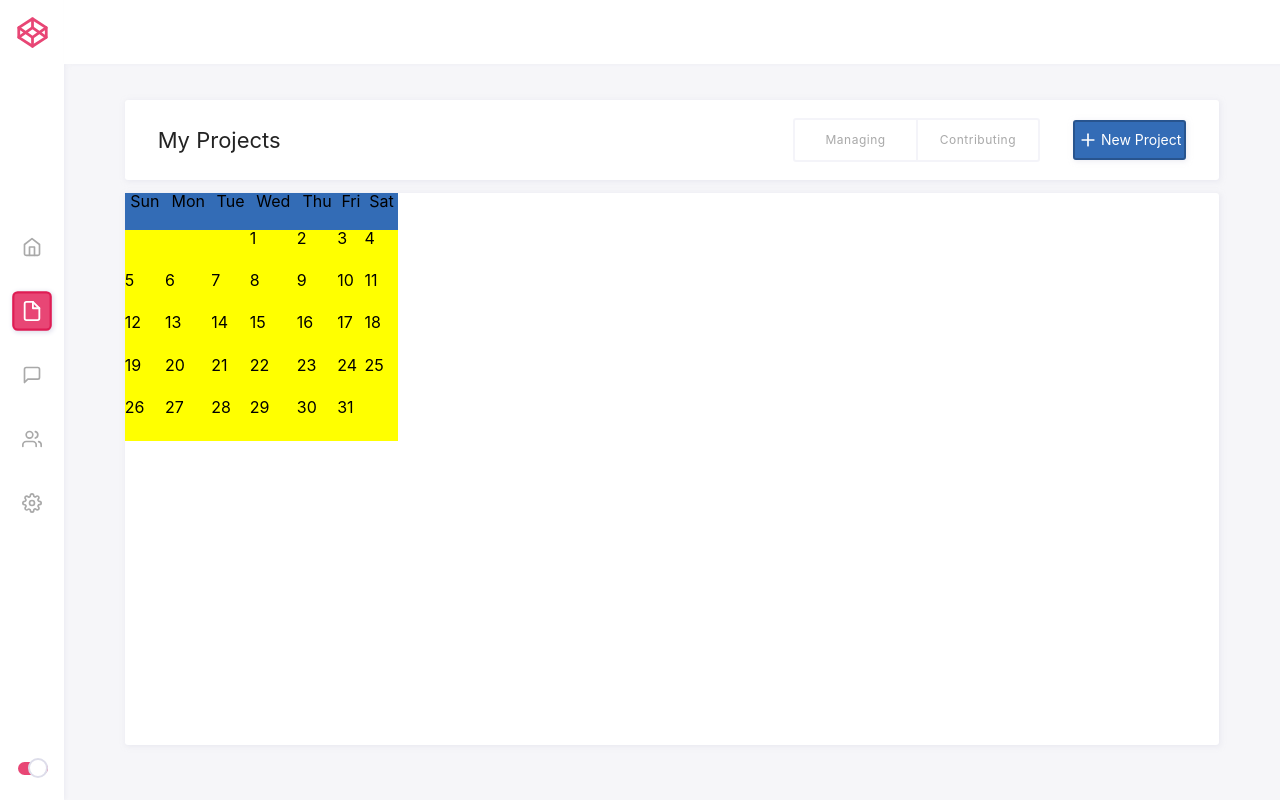
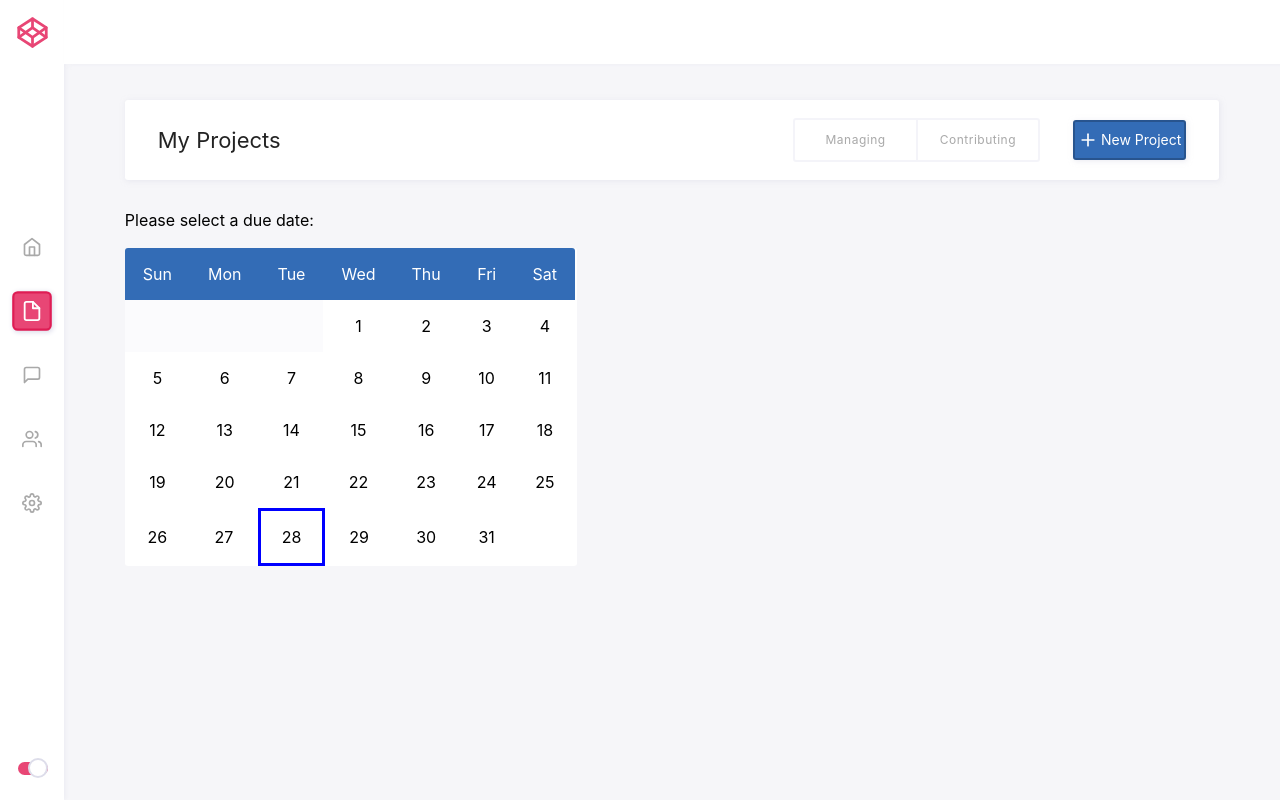
Before and after one commit to thedemodev/project-manager, a React (Create React App) app: page /dashboard/projects/newproject in a window 1280 px wide. Built offline with nearby package versions, Linux system fonts and the light colour scheme.

Commit message:
the calender to create a new event now displays the current date

```diff
--- a/src/components/Calender/Calender.js
+++ b/src/components/Calender/Calender.js
@@ -32,16 +32,25 @@ const Calender = () => {
     // create a blank area for the days that are before the month starts
     const blanks = [];
     for (let i = 0; i < firstDayOfMonth(); i++) {
-        blanks.push(<td>{""}</td>);
+        blanks.push(<td className="blank">{""}</td>);
+    };
+
+    // find the current day
+    const currentDay = () => {
+        return dateObj.format('D');
     };
 
     // create days in the month
     const daysInMonth = [];
     for (let i = 1; i <= moment().daysInMonth(); i++) {
+        // check to see if it is a current day
+        let today = i == currentDay() ? "today" : "";
         daysInMonth.push(
-            <td>{i}</td>
+            <td className={today}>{i}</td>
         );
     };
+
+
 
     // get a structure of the calender
     const totalCells = [...blanks, ...daysInMonth];
@@ -63,7 +72,6 @@ const Calender = () => {
             rows.push(cells);
         };
     });
-    console.log(rows)
     // wrap all the rows in a <td>
     let calenderDays = rows.map(day => <tr>{day}</tr>);
 
--- a/src/components/Calender/CalenderStyles.js
+++ b/src/components/Calender/CalenderStyles.js
@@ -2,21 +2,43 @@ import styled from 'styled-components';
 
 // Components
 export const CalenderContainer = styled.table`
-    width: 25%;
-    height: 45%;
-    background: yellow;
+    width: 35vw;
+    height: 30vh;
+    background: white;
     font-family: -apple-system, BlinkMacSystemFont, 'Segoe UI', Roboto, Oxygen, Ubuntu, Cantarell, 'Open Sans', 'Helvetica Neue', sans-serif;
+    /* box-shadow: 1px 1px 5px 0.5px #DDDDEA80; */
+    border-radius: 3px 3px 3px 3px;
 `
 
 export const WeekdayHeader = styled.thead`
-    width: 100%;
-    height: 15%;
-    background: #336CB6;
-`
-export const WeekdayTH = styled.th`
+    tr {
+        height: 5vh;
+        background: #336CB6;
+        border-radius: 3px 3px 3px 3px;
+        th {
+            color: white;
+            padding: 18px;
+            &:first-child {
+                border-radius: 3px 0px 0px 0px;
+            }
+            &:last-child {
+                border-radius: 0px 3px 0px 0px;
+            }
+        }
+    }
 `
 
 export const WeekdayBody = styled.tbody`
     width: 100%;
-    height: 85%;
+    height: 80%;
+    td {
+        padding: 18px;
+        text-align: center;
+        &.blank {
+            background: #DDDDEA20;
+        }
+        &.today {
+            border: 3px solid blue;
+        }
+    }
 `
--- a/src/components/NewProject/NewProject.js
+++ b/src/components/NewProject/NewProject.js
@@ -5,12 +5,16 @@ import Calender from '../Calender/Calender';
 
 // Styled Components
 import {
-    NewProjectContainer
+    NewProjectContainer,
+    NewProjectHeader
 } from './NewProjectStyles';
 
 const NewProject = () => {
     return (
         <NewProjectContainer>
+            <NewProjectHeader>
+                <h1>Please select a due date:</h1>
+            </NewProjectHeader>
             <Calender />
         </NewProjectContainer>
     )
--- a/src/components/NewProject/NewProjectStyles.js
+++ b/src/components/NewProject/NewProjectStyles.js
@@ -4,8 +4,15 @@ import styled from 'styled-components';
 export const NewProjectContainer = styled.div`
     width: 90%;
     height: 75%;
-    background: white;
     margin-top: 1%;
-    box-shadow: 1px 1px 5px 0.5px #DDDDEA80;
-    border-radius: 3px 3px 3px 3px;
+    display: flex;
+    flex-direction: column;
 `
+
+export const NewProjectHeader = styled.div`
+    width: 100%;
+    height: 10%;
+    display: flex;
+    flex-direction: row;
+    align-items: center;
+`
```
